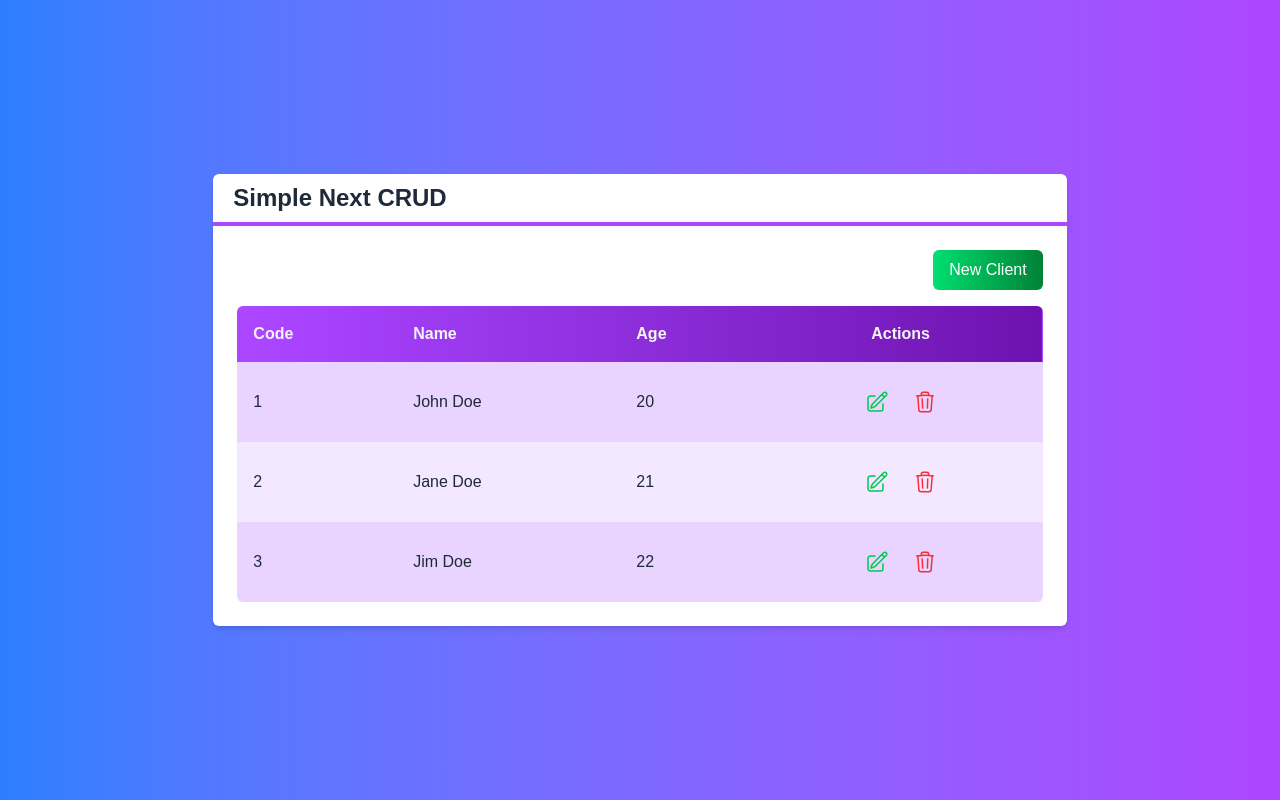
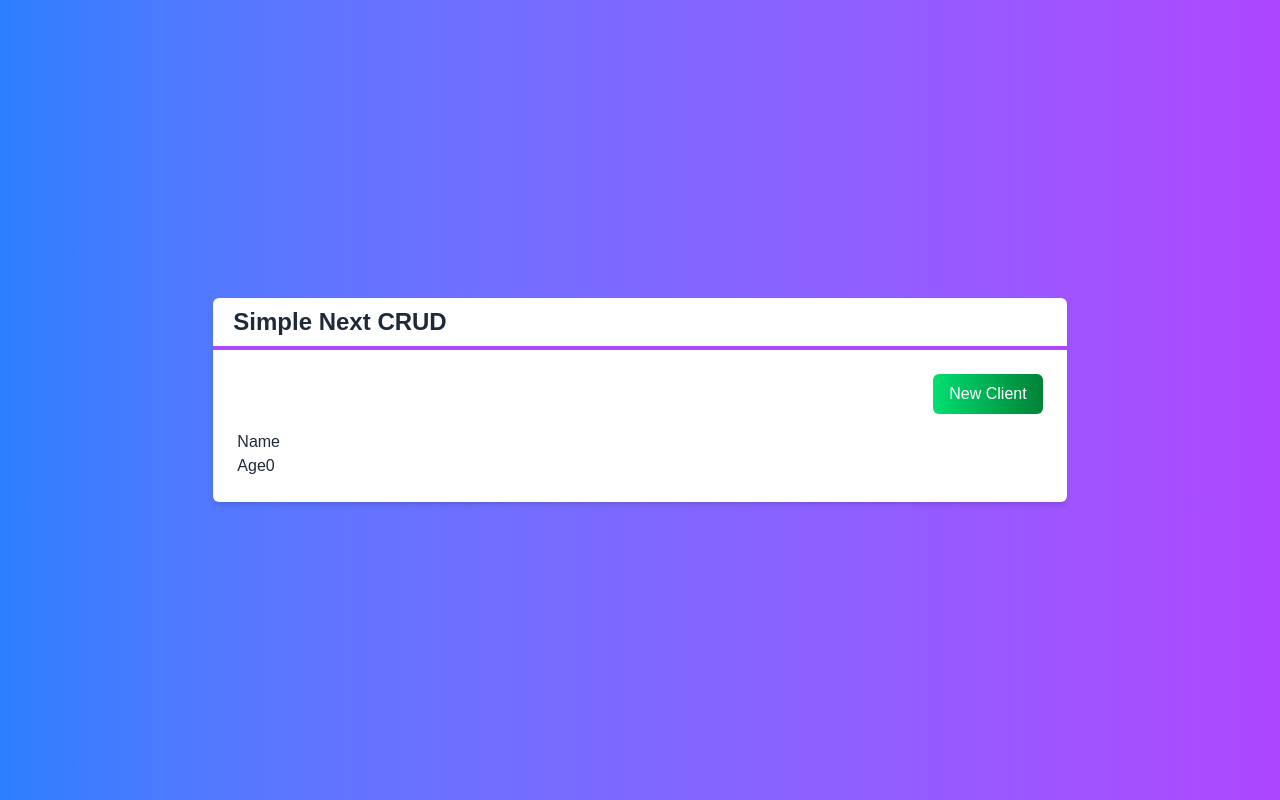
Before and after one commit to FelipeEnne/next-basic-crud, a Next.js app: page / in a window 1280 px wide. Built offline with nearby package versions, Linux system fonts and the light colour scheme.

Commit message:
feat: add components Forms and Input

```diff
--- a/app/page.tsx
+++ b/app/page.tsx
@@ -4,6 +4,7 @@ import Layout from "@/components/Layout";
 import Table from "@/components/Table";
 import Client from "@/core/Client";
 import Button from "@/components/Button";
+import Form from "@/components/Form";
 
 export default function Home() {
   const clients = [
@@ -28,11 +29,12 @@ export default function Home() {
             New Client
           </Button>
         </div>
-        <Table
+        {/* <Table
           clients={clients}
           clientSelected={(client) => clientSelected(client)}
           clientDeleted={(client) => clientDeleted(client)}
-        />
+        /> */}
+        <Form client={new Client("", "", 0)} />
       </Layout>
     </div>
   );
--- /dev/null
+++ b/components/Form.tsx
@@ -0,0 +1,25 @@
+import Client from "@/core/Client";
+import Input from "./Input";
+
+interface FormProps {
+  client: Client;
+}
+
+export default function Form(props: FormProps) {
+  return (
+    <div>
+      <Input
+        label="Name"
+        value={props.client.getName()}
+        type="text"
+        readOnly={false}
+      />
+      <Input
+        label="Age"
+        value={props.client.getAge()}
+        type="number"
+        readOnly={false}
+      />
+    </div>
+  );
+}
--- /dev/null
+++ b/components/Input.tsx
@@ -0,0 +1,21 @@
+import Client from "@/core/Client";
+
+interface InputProps {
+  label: string;
+  value: string | number | boolean;
+  type?: "text" | "number" | "date" | "select" | "checkbox";
+  readOnly?: boolean;
+}
+
+export default function Input(props: InputProps) {
+  return (
+    <div>
+      <label>{props.label}</label>
+      <input
+        type={props.type || "text"}
+        value={props.value as string}
+        readOnly={props.readOnly}
+      />
+    </div>
+  );
+}
```
